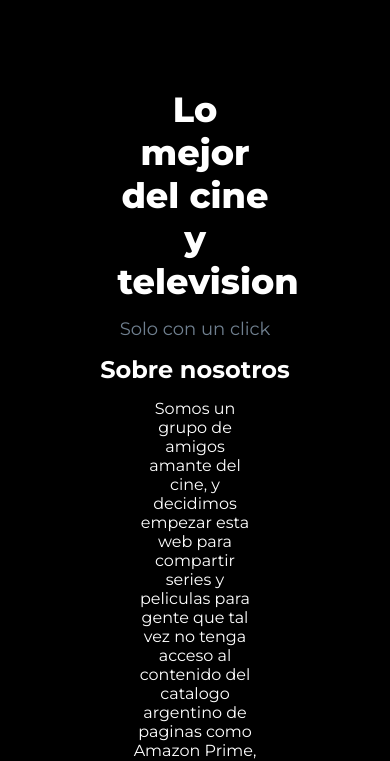
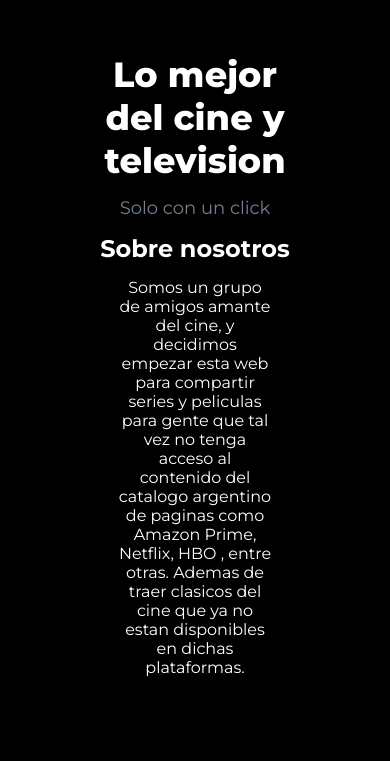
Before and after one commit to ignaciolopezaguirre/integrador-CSS-HTML, a plain HTML site: page index.html in a window 390 px wide. Shown: the part 97-858 px from the top of the page. Drawn offline with nearby package versions, Linux system fonts and the light colour scheme.

Commit message:
hero medias

```diff
--- a/assets/media.css
+++ b/assets/media.css
@@ -91,7 +91,7 @@
 
 @media (max-width: 530px) {
   .nav {
-    height: 600px;
+    height: 30%;
   }
   .nav ul {
     display: flex;
@@ -111,11 +111,13 @@
 
   #hero{
     margin-top: 75px;
+
   }
 
-  .hero-info {
+ /* .hero-info {
     padding: 20px;
-  }
+  }*/
+
 
   .masVisto h2 {
     padding: 0px;
--- a/assets/styles.css
+++ b/assets/styles.css
@@ -96,19 +96,19 @@ main {
   display: flex;
   align-items: center;
   justify-content: space-around;
-  padding: 15px 20px;
   width: 100%;
   background-image: url(./hero.jpg);
   background-size: cover;
-  height:40%;
   color: white;
+
+
 }
 
 .hero-info {
   display: flex;
   flex-direction: column;
   gap: 15px;
-  padding: 20px 15px;
+
 }
 
 .hero-info p {
```
